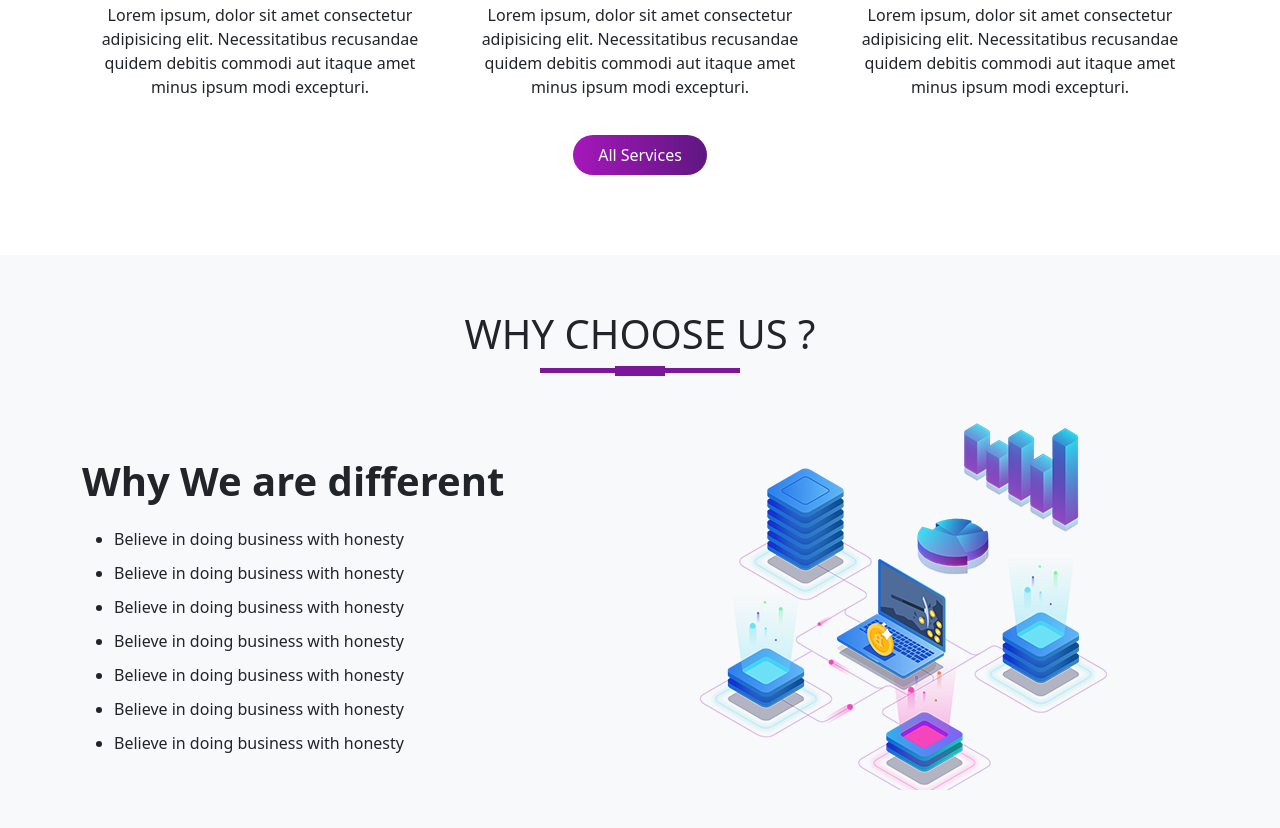
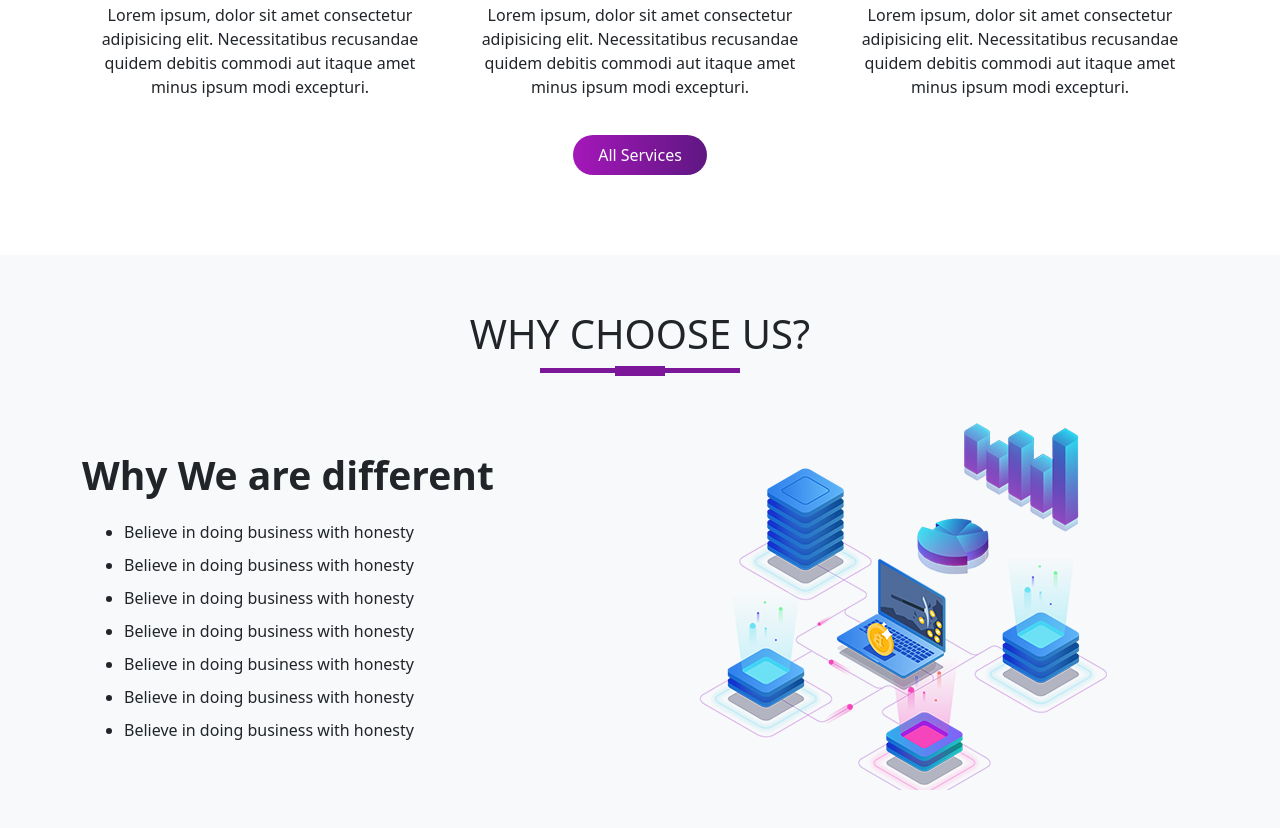
Before and after one commit to yanil8068/firstbootstrap, a plain HTML site: page index.html in a window 1280 px wide. Shown: the part 1106-1934 px from the top of the page. Drawn offline with nearby package versions, Linux system fonts and the light colour scheme.

Commit message:
minute changes

```diff
--- a/style.css
+++ b/style.css
@@ -112,15 +112,15 @@ margin: 20px;
     padding-top: 50px;
 }
 .about-title{
-    font-size: 40px;
+    font-size: 39px;
     font-weight: 600;
-    margin-top: 8%;
+    margin-top: 7%;
 }
 #about-us ul li{
-    margin: 10px 0;
+    margin: 9px 0;
 
 }
 #about-us ul{
-    /* margin-left: 10px; */
+    margin-left: 10px;
 
 }
```
Also changed, not shown: index.html (+1 -1 lines).
